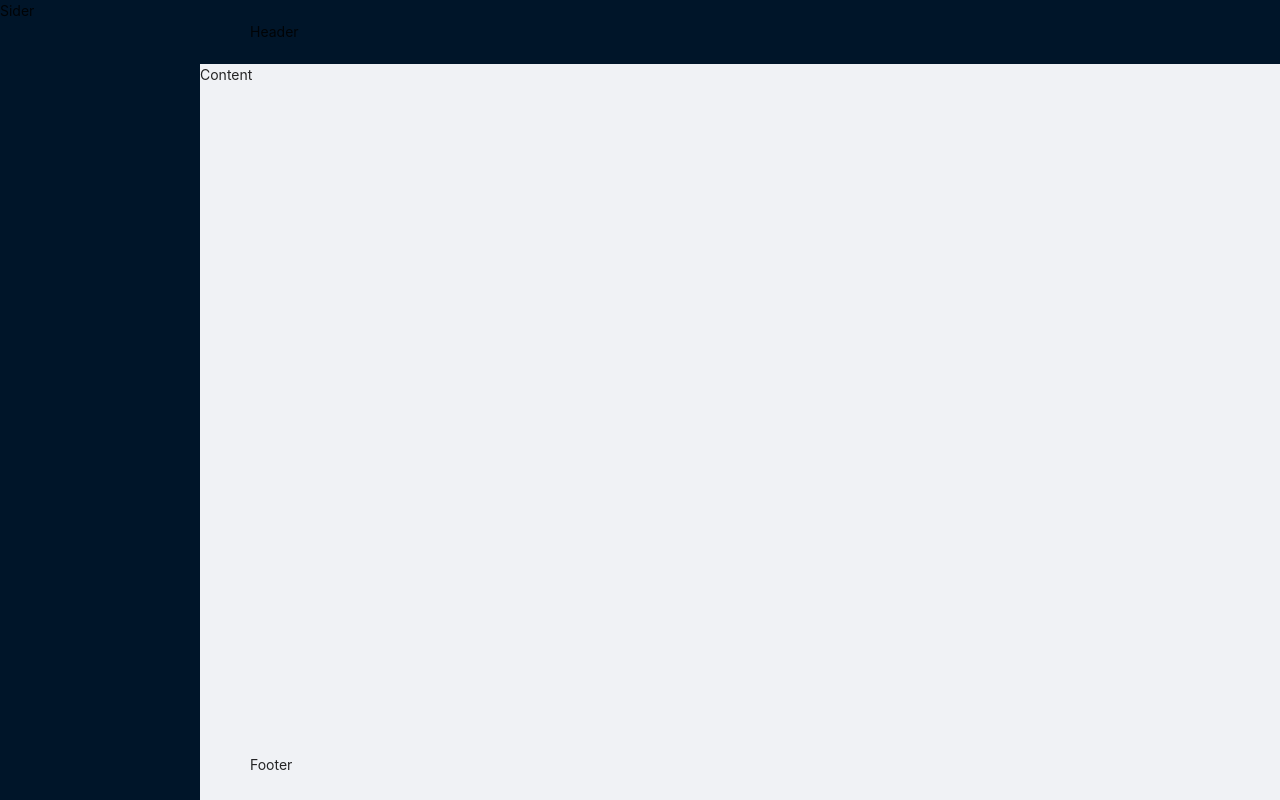
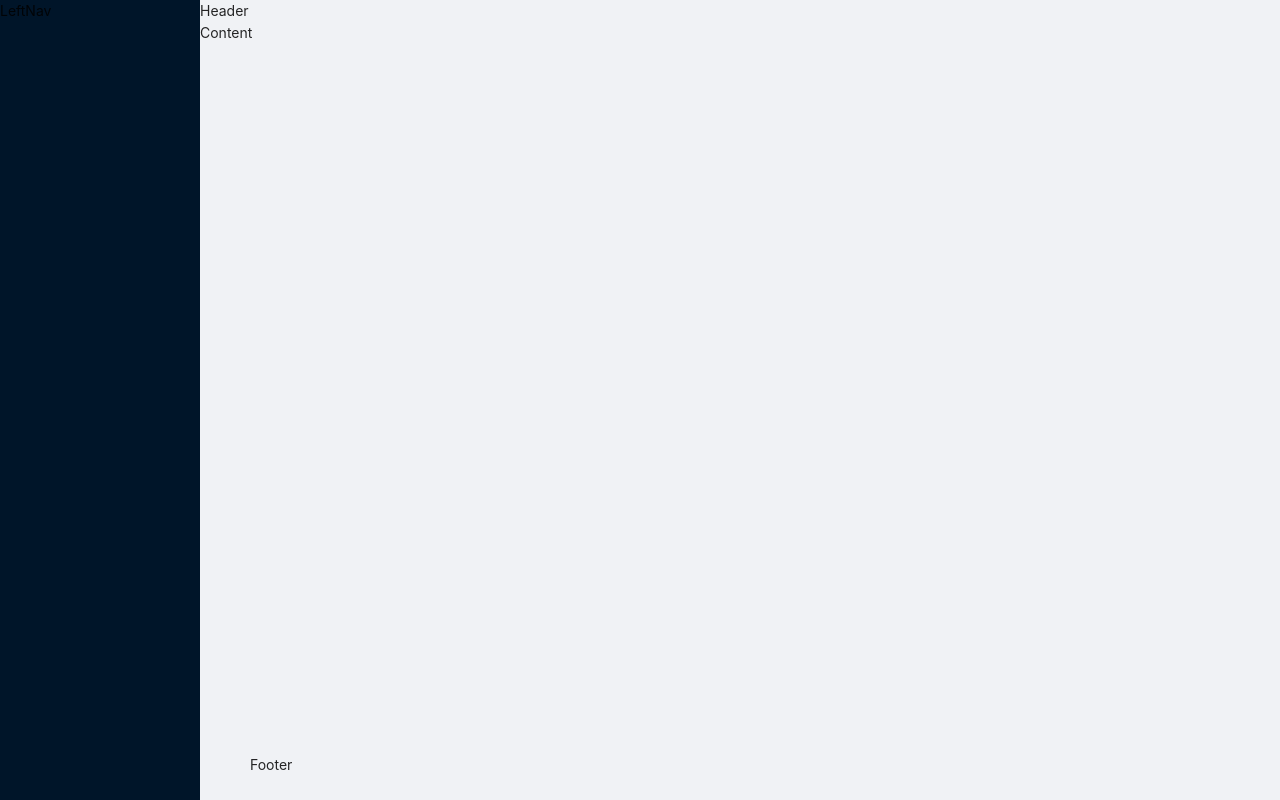
Before and after one commit to zzY0123/backstageWeb, a React (Create React App) app in the folder admin-client/: page / in a window 1280 px wide. Built offline with nearby package versions, Linux system fonts and the light colour scheme.

Commit message:
feat: add leftNav and Header component

```diff
--- a/admin-client/src/components/header/header.jsx
+++ b/admin-client/src/components/header/header.jsx
@@ -1,10 +1,9 @@
 import React, { Component } from 'react'
-
 class Header extends Component {
 	render () {
 		return (
 			<div>
-
+				Header
 			</div>
 		)
 	}
--- a/admin-client/src/components/leftNav/leftNav.jsx
+++ b/admin-client/src/components/leftNav/leftNav.jsx
@@ -4,7 +4,7 @@ class LeftNav extends Component {
 	render () {
 		return (
 			<div>
-
+				LeftNav
 			</div>
 		)
 	}
--- a/admin-client/src/pages/admin/admin.jsx
+++ b/admin-client/src/pages/admin/admin.jsx
@@ -1,8 +1,11 @@
 import React, { Component } from 'react'
 // import {Redirect} from 'react-router-dom'
 
+import LeftNav from '../../components/leftNav/leftNav'
+import Header from '../../components/header/header'
+
 import { Layout } from 'antd';
-const { Header, Footer, Sider, Content } = Layout;
+const {Footer, Sider, Content } = Layout;
 
 class Admin extends Component {
 	render () {
@@ -13,7 +16,9 @@ class Admin extends Component {
 
 		return (
 			<Layout style={{height: '100%'}}>
-      			<Sider>Sider</Sider>
+      			<Sider>
+					<LeftNav />
+				</Sider>
       			<Layout>
       		  		<Header>Header</Header>
       		  		<Content>Content</Content>
--- a/admin-client/src/pages/login/login.jsx
+++ b/admin-client/src/pages/login/login.jsx
@@ -1,6 +1,7 @@
 import React, { Component } from 'react'
 
 import LoginFrom from '../../components/loginForm/loginForm'
+
 import logo from '../../assets/image/login/logo.png'
 
 import './login.css'
```
Also changed, not shown: admin-client/src/components/header/header.less (added).
